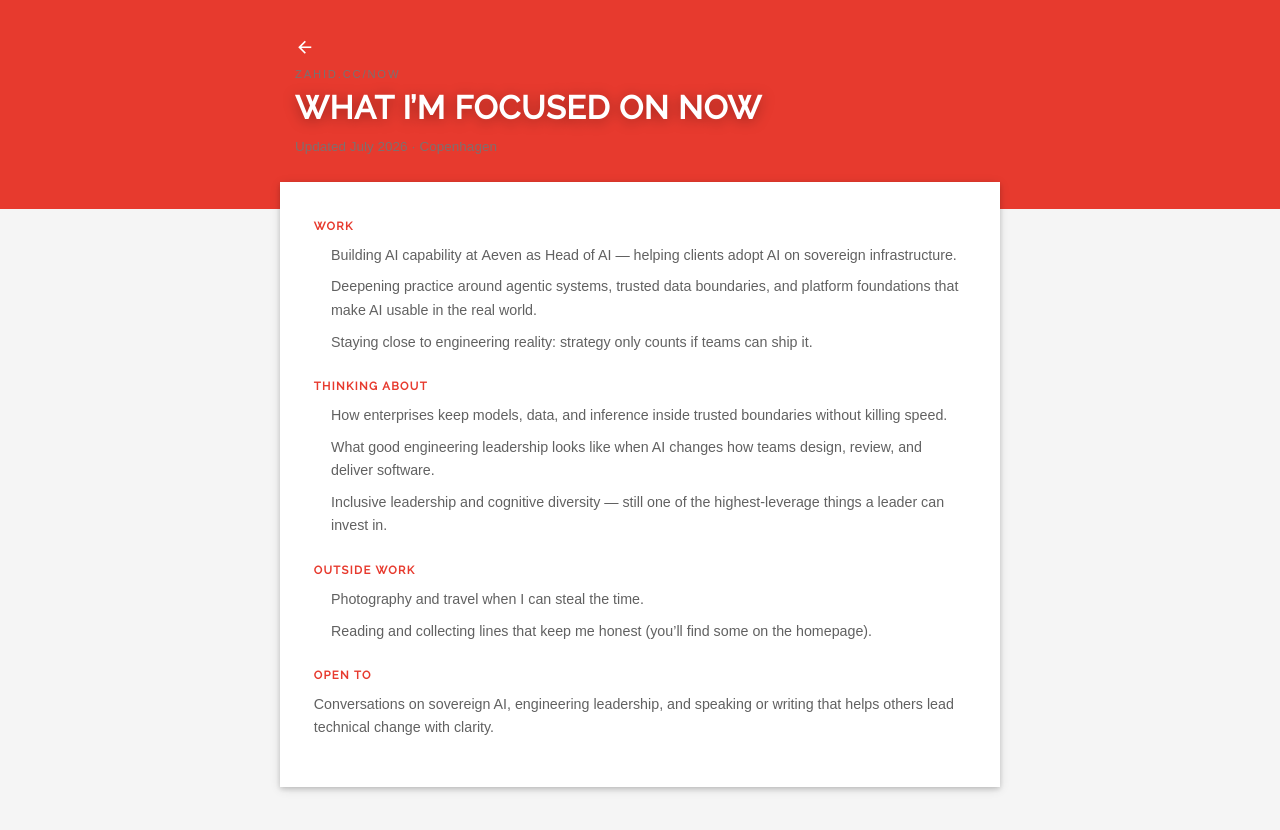
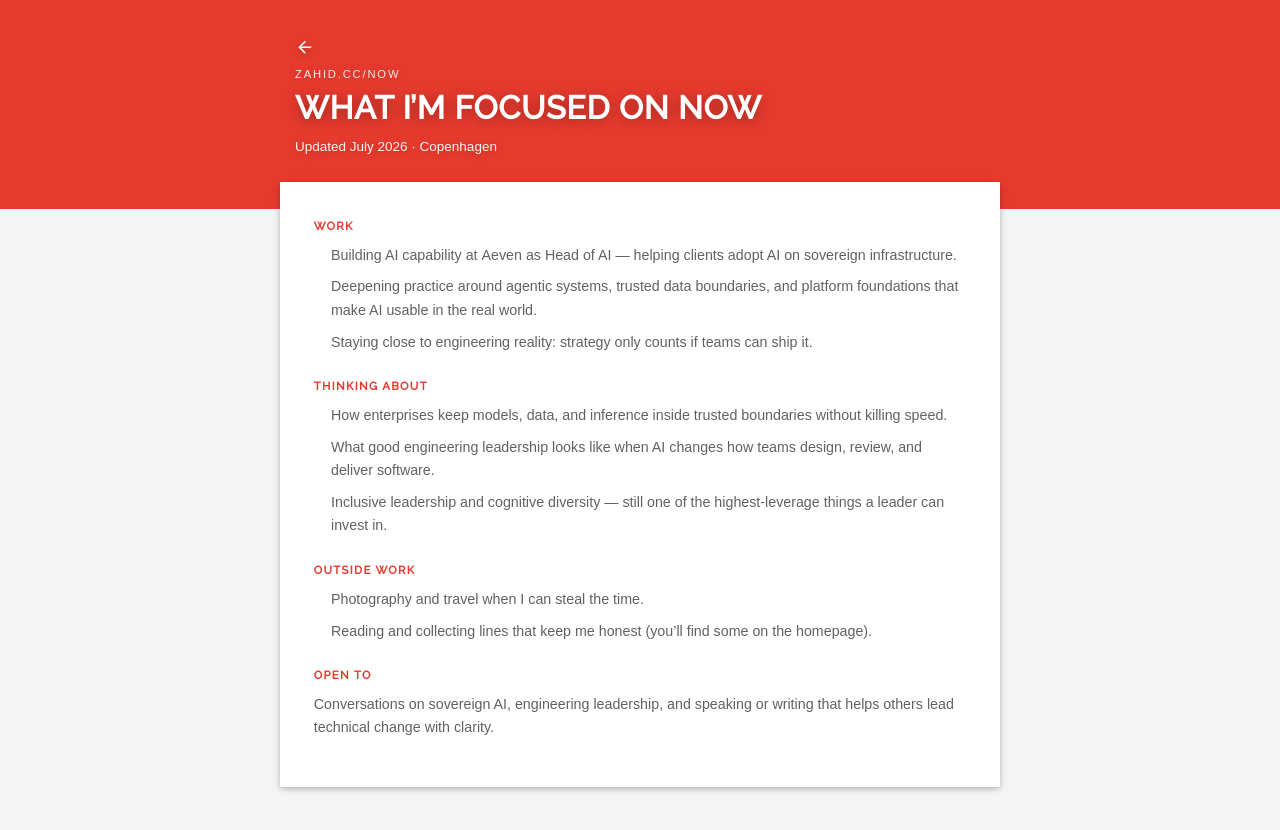
Before and after one commit to ZahidRasheed/zahid.cc, a website: page now/index.html in a window 1280 px wide. Drawn offline with Linux system fonts and the light colour scheme; a web font is replaced by a local one.

Commit message:
Improve /now header contrast and back icon color

```diff
--- a/stylesheets/site-extras.css
+++ b/stylesheets/site-extras.css
@@ -165,7 +165,9 @@
   font-size: 0.75rem;
   letter-spacing: 0.16em;
   text-transform: uppercase;
-  opacity: 0.95;
+  color: rgba(255, 255, 255, 0.9);
+  opacity: 1;
+  text-shadow: 0 1px 8px rgba(0, 0, 0, 0.28);
 }
 
 .now-page .now-top h1 {
@@ -183,20 +185,25 @@
   display: inline-flex;
   align-items: center;
   gap: 0.35rem;
-  color: #fff;
+  color: #fff !important;
   text-decoration: none;
   margin: 0 0 0.6rem;
+  opacity: 0.98;
 }
 
 .now-page .now-top__back .material-icons {
   font-size: 1.3rem;
   line-height: 1;
+  color: #fff !important;
+  text-shadow: 0 2px 10px rgba(0, 0, 0, 0.35);
 }
 
 .now-page .now-updated {
   margin: 0;
   font-size: 0.9rem;
-  opacity: 0.9;
+  color: rgba(255, 255, 255, 0.94);
+  opacity: 1;
+  text-shadow: 0 1px 8px rgba(0, 0, 0, 0.28);
 }
 
 .now-page .now-body {
```
